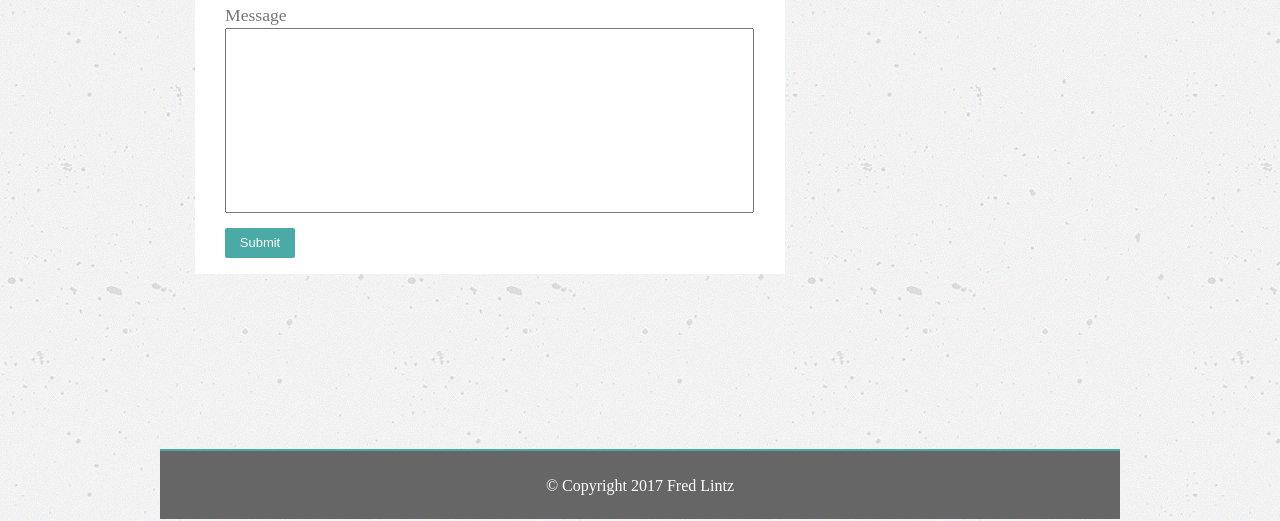
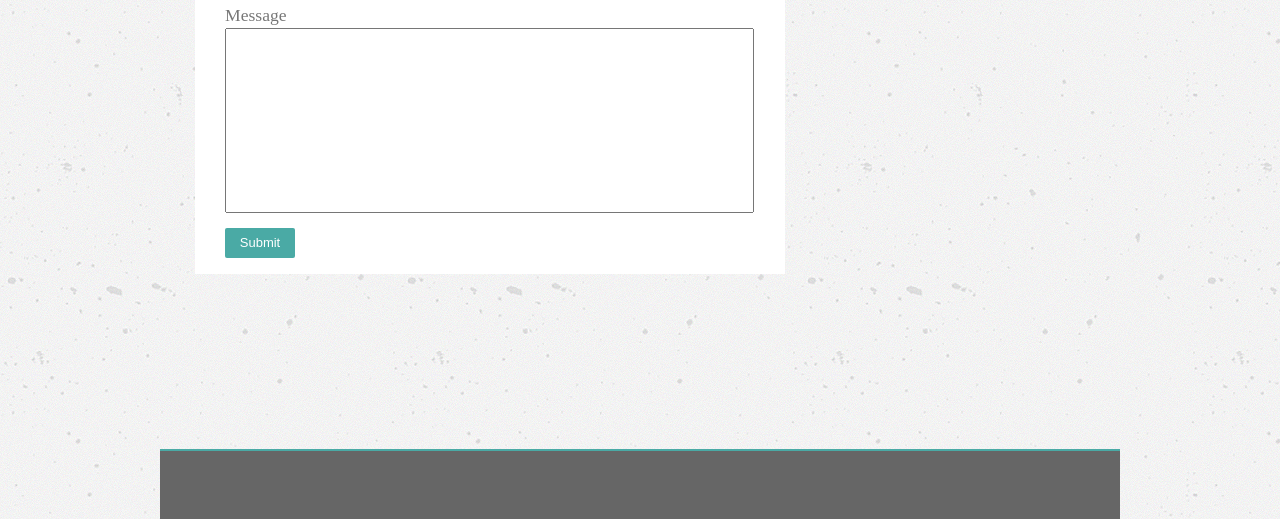
Before and after one commit to gbrida/responsive-portfolio, a plain HTML site: page contact.html in a window 1280 px wide. Shown: the part 281-802 px from the top of the page. Drawn offline with Linux system fonts and the light colour scheme.

Commit message:
Update contact.html

```diff
--- a/contact.html
+++ b/contact.html
@@ -63,7 +63,6 @@
 
 <div class="row">
     <div class="col-12" id="footer">
-        <p>&copy Copyright 2017 Fred Lintz</p>
     </div>
  </div>
 
```
